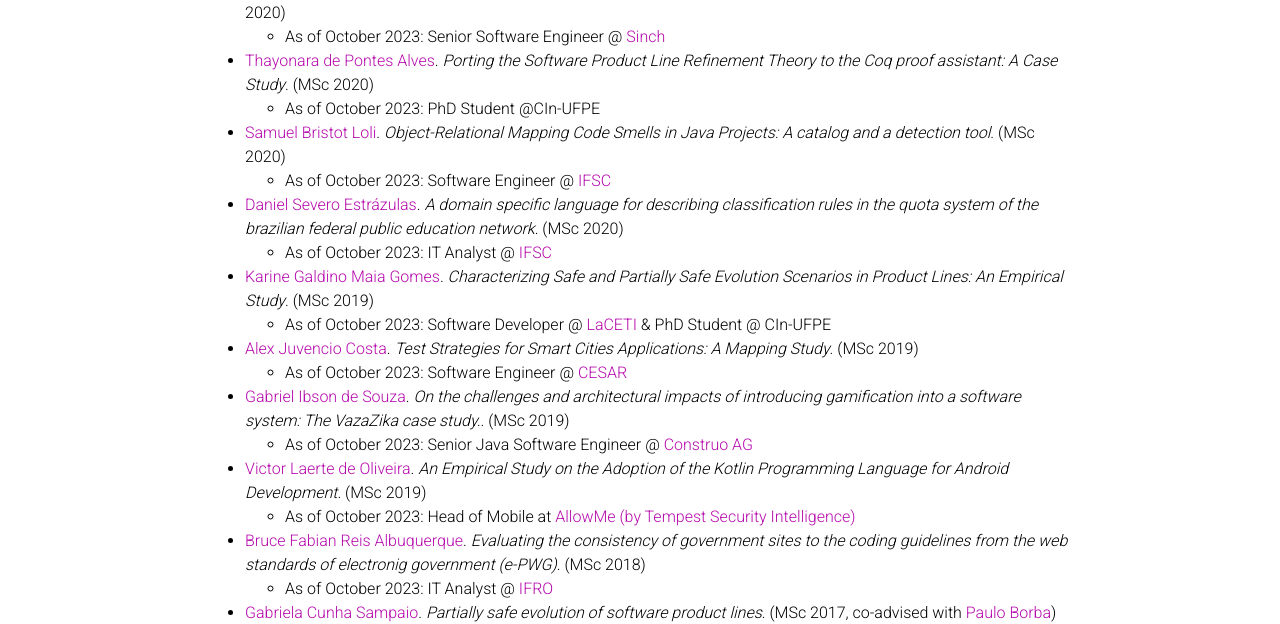
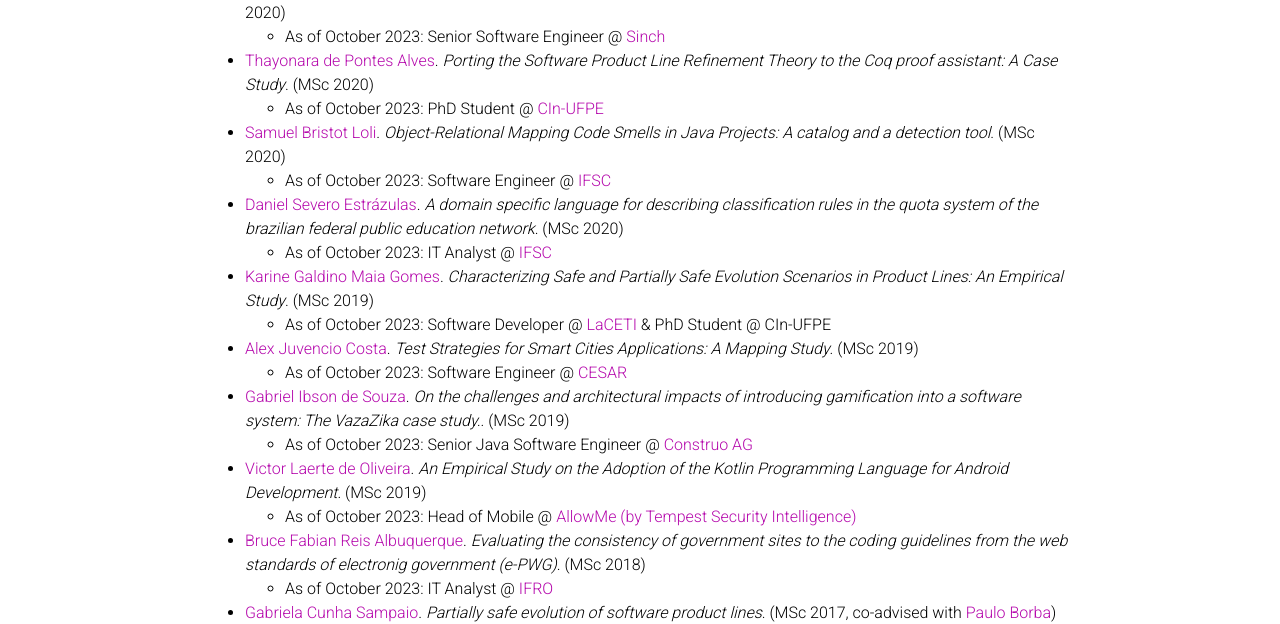
Before and after one commit to leopoldomt/leopoldomt.github.io, a Jekyll site: the page built from _pages/students.md, in a window 1280 px wide and 900 px high, scrolled down 588 px. Shown: the part 161-785 px from the top of the window. Built offline with Jekyll 4.4.1, drawn with Linux system fonts in a browser that asks for light colours; comment, search, counter and statistics services are not loaded; a style sheet for code colours, icons or effects is not loaded.

```diff
--- a/_pages/students.md
+++ b/_pages/students.md
@@ -31,7 +31,7 @@ nav: true
 *   [Pedro Henrique Sousa de Moraes](https://www.linkedin.com/in/pedro-henrique-0411b213b/). _Willow: A Tool for Interactive Data Structures and Algorithms Visualization_. (MSc 2020)
     * As of October 2023: Senior Software Engineer @ [Sinch](https://www.sinch.com/)
 *   [Thayonara de Pontes Alves](https://www.linkedin.com/in/thayonara-alves-ba6b09148/). _Porting the Software Product Line Refinement Theory to the Coq proof assistant: A Case Study_. (MSc 2020)
-    * As of October 2023: PhD Student @CIn-UFPE
+    * As of October 2023: PhD Student @ [CIn-UFPE](https://www.cin.ufpe.br)
 *   [Samuel Bristot Loli](https://www.linkedin.com/in/samuel-bristot-loli/). _Object-Relational Mapping Code Smells in Java Projects: A catalog and a detection tool_. (MSc 2020)
     * As of October 2023: Software Engineer @ [IFSC](https://www.ifsc.edu.br/)
 *   [Daniel Severo Estrázulas](https://www.linkedin.com/in/estrazulas/). _A domain specific language for describing classification rules in the quota system of the brazilian federal public education network_. (MSc 2020)
@@ -43,7 +43,7 @@ nav: true
 *   [Gabriel Ibson de Souza](https://www.linkedin.com/in/gabriel-ibson/). _On the challenges and architectural impacts of introducing gamification into a software system: The VazaZika case study._. (MSc 2019)
     * As of October 2023: Senior Java Software Engineer @ [Construo AG](https://www.construo.ch/en)
 *   [Victor Laerte de Oliveira](https://www.linkedin.com/in/victorlaerte/). _An Empirical Study on the Adoption of the Kotlin Programming Language for Android Development_. (MSc 2019)
-    * As of October 2023: Head of Mobile at [AllowMe (by Tempest Security Intelligence)](https://www.allowme.cloud/)
+    * As of October 2023: Head of Mobile @ [AllowMe (by Tempest Security Intelligence)](https://www.allowme.cloud/)
 *   [Bruce Fabian Reis Albuquerque](https://www.linkedin.com/in/bruce-albuquerque-906b2330/). _Evaluating the consistency of government sites to the coding guidelines from the web standards of electronig government (e-PWG)_. (MSc 2018)
     * As of October 2023: IT Analyst @ [IFRO](https://www.ifro.edu.br/)
 *   [Gabriela Cunha Sampaio](https://www.linkedin.com/in/gabrielacsampaio/). _Partially safe evolution of software product lines_. (MSc 2017, co-advised with [Paulo Borba](https://pauloborba.github.io/))
```
